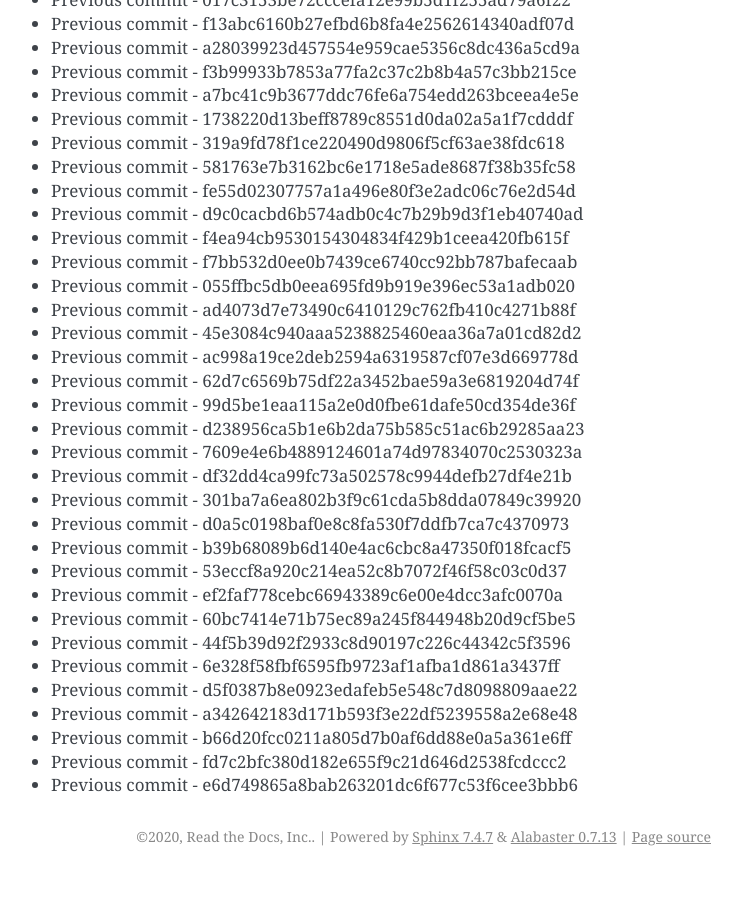
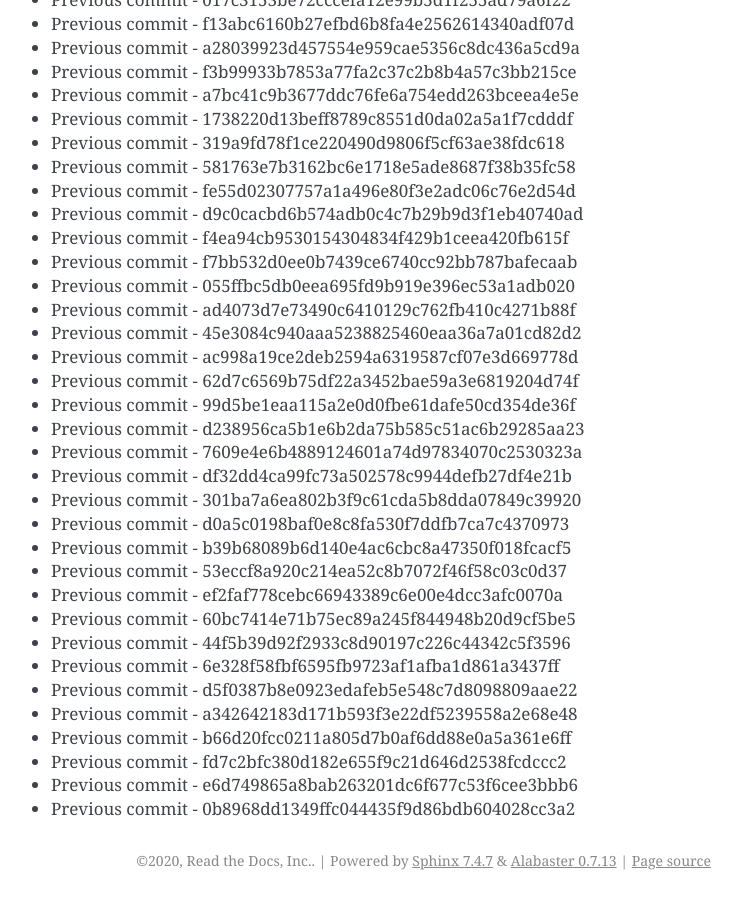
Before and after one commit to readthedocs/rtd-git-stresstest, a Sphinx documentation site: the page built from docs/updates.rst, in a window 1280 px wide and 900 px high, scrolled down 61266 px. Shown: the whole window, without its empty margins (399-1141 px from the left). Built offline with Sphinx 7.4.7, drawn with Linux system fonts in a browser that asks for light colours; before the commit the page ends 62142 px from its top, so only the background shows below that.

Commit message:
Generating commit from previous: 0b8968dd1349ffc044435f9d86bdb604028cc3a2

```diff
--- a/docs/updates.rst
+++ b/docs/updates.rst
@@ -2606,3 +2606,4 @@ It can be tested for any performance characteristics.
 * Previous commit - b66d20fcc0211a805d7b0af6dd88e0a5a361e6ff
 * Previous commit - fd7c2bfc380d182e655f9c21d646d2538fcdccc2
 * Previous commit - e6d749865a8bab263201dc6f677c53f6cee3bbb6
+* Previous commit - 0b8968dd1349ffc044435f9d86bdb604028cc3a2
```
